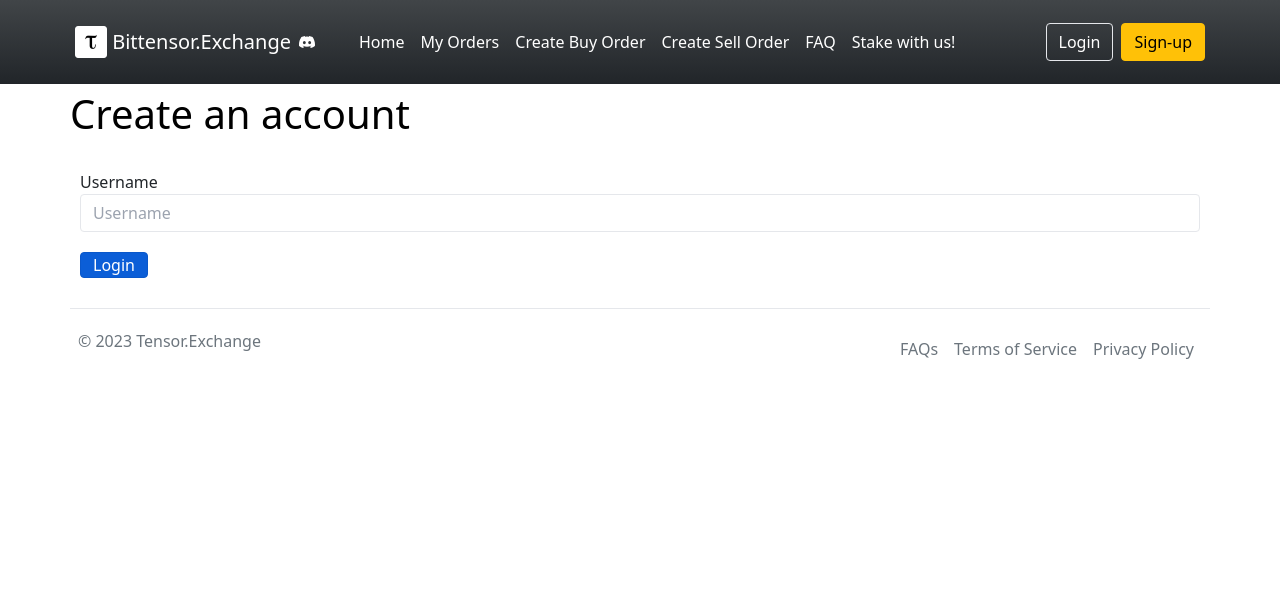
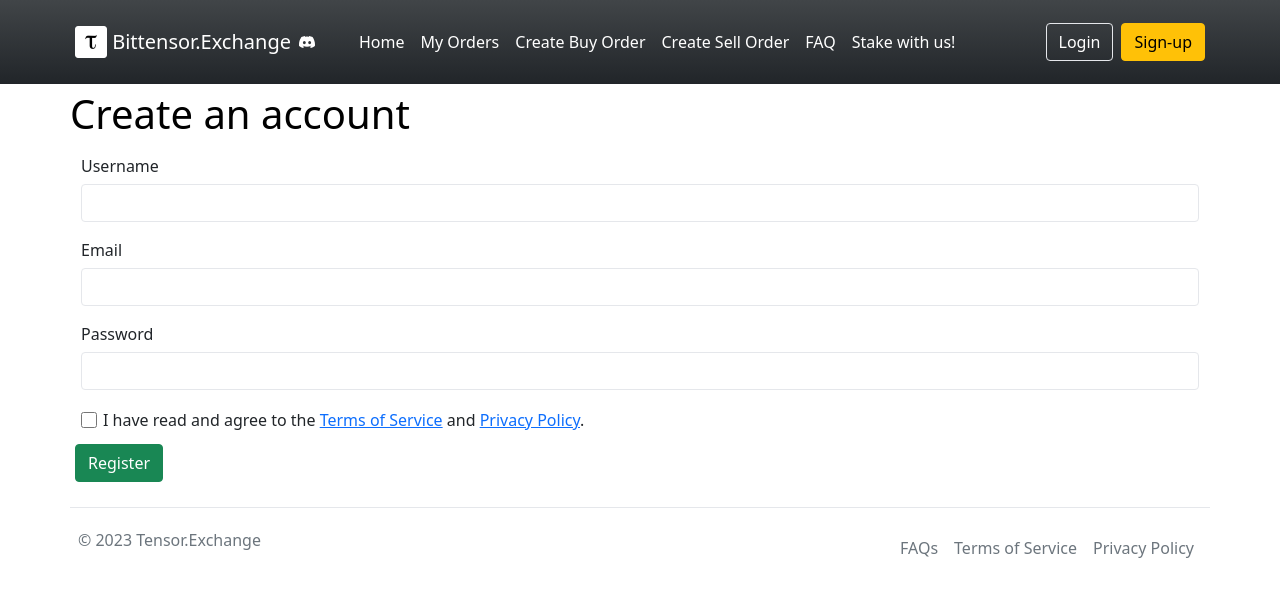
Before and after one commit to BitVoyagerMan/tensor-exchange, a Next.js app: page /signup in a window 1280 px wide. Shown: the top 596 px of the page. Built offline with nearby package versions, Linux system fonts and the light colour scheme.

Commit message:
typo bug

```diff
--- a/src/pages/signup/index.tsx
+++ b/src/pages/signup/index.tsx
@@ -5,17 +5,33 @@
         <Layout title = "Signup">
 
             <div className="container text-[1rem]  xl:max-w-[1140px] xxl:max-w-[1320px]  h-100 overflow-hidden">
-                <h1 className="mb-[8px] text-[2.5rem] font-medium">Create an account</h1>
-                <div className="flex flex-col mt-[16px] text-[1rem]">
-                    <div className="flex flex-col flex-auto p-[10px] text-[#212529]">
-                        <span>Username</span>
-                        <input type="text" placeholder="Username" m-auto className="flex-auto focus:outline-none border-[1px] rounded-[0.25rem] py-[0.375rem] px-[0.75rem] focus:border-[#86b7fe] focus:shadow-[0_0_0_0.25rem_rgba(13,110,253,.25)]"></input>
+                <h1 className="mb-[4px] text-[2.5rem] font-medium">Create an account</h1>
+                <div className="flex flex-col mt-[5px] text-[1rem]">
+                    <div className="flex flex-col flex-auto p-[5px] text-[#212529]">
+                        <span className="ml-[6px]">Username</span>
+                        <input type="text" m-auto className="flex-auto m-[6px] focus:outline-none border-[1px] rounded-[0.25rem] py-[0.375rem] px-[0.75rem] focus:border-[#86b7fe] focus:shadow-[0_0_0_0.25rem_rgba(13,110,253,.25)]"></input>
 
                     </div>
+                    <div className="flex flex-col flex-auto p-[5px] text-[#212529]">
+                        <span className="ml-[6px]" >Email</span>
+                        <input type="text"  m-auto className="flex-auto m-[6px] focus:outline-none border-[1px] rounded-[0.25rem] py-[0.375rem] px-[0.75rem] focus:border-[#86b7fe] focus:shadow-[0_0_0_0.25rem_rgba(13,110,253,.25)]"></input>
 
-                    <div className="flex flex-auto p-[10px] w-[30%]">
-                        <Link href = "#" className="flex items-center justify-items-center focus:outline-none   border-[1px] bg-[#0b5ed7] border-[#0a58ca] px-[12px] rounded-[0.25rem] focus:border[#0a58ca] text-white focus:shadow-[0_0_0_0.25rem_rgba(13,110,253,.25)]">
-                            Login
+                    </div>
+                    <div className="flex flex-col flex-auto p-[5px] text-[#212529]">
+                        <span className="ml-[6px]" >Password</span>
+                        <input type="password"  m-auto className="flex-auto m-[6px] focus:outline-none border-[1px] rounded-[0.25rem] py-[0.375rem] px-[0.75rem] focus:border-[#86b7fe] focus:shadow-[0_0_0_0.25rem_rgba(13,110,253,.25)]"></input>
+
+                    </div>
+                    <div className="flex flex-row p-[5px] text-[#212529] items-center">
+                        <input type="checkbox"  className="m-[6px] pl-[1.5em] w-[1em] h-[1em] round-[0.25rem]  border-[1px]   focus:outline-none border-[#212529] focus:shadow-[0_0_0_.25rem_rgba(13,110,253,.25)] "/>
+                        <span>
+                            I have read and agree to the <Link className = "text-[#0d6efd] underline underline-offset-1" href = "#">Terms of Service</Link> and <Link href ="" className = "text-[#0d6efd] underline underline-offset-1" >Privacy Policy</Link>.
+                        </span>
+                    </div>
+
+                    <div className="flex flex-row p-[5px] text-[#212529] items-center">
+                        <Link href = "#" className=" py-[6px] flex items-center justify-items-center focus:outline-none   border-[1px] bg-[#198754] border-[#198754] px-[12px] rounded-[0.25rem] focus:border[#0a58ca] text-white focus:shadow-[0_0_0_0.25rem_rgba(13,110,253,.25)]">
+                            Register
                         </Link>
                     </div>
 
```
